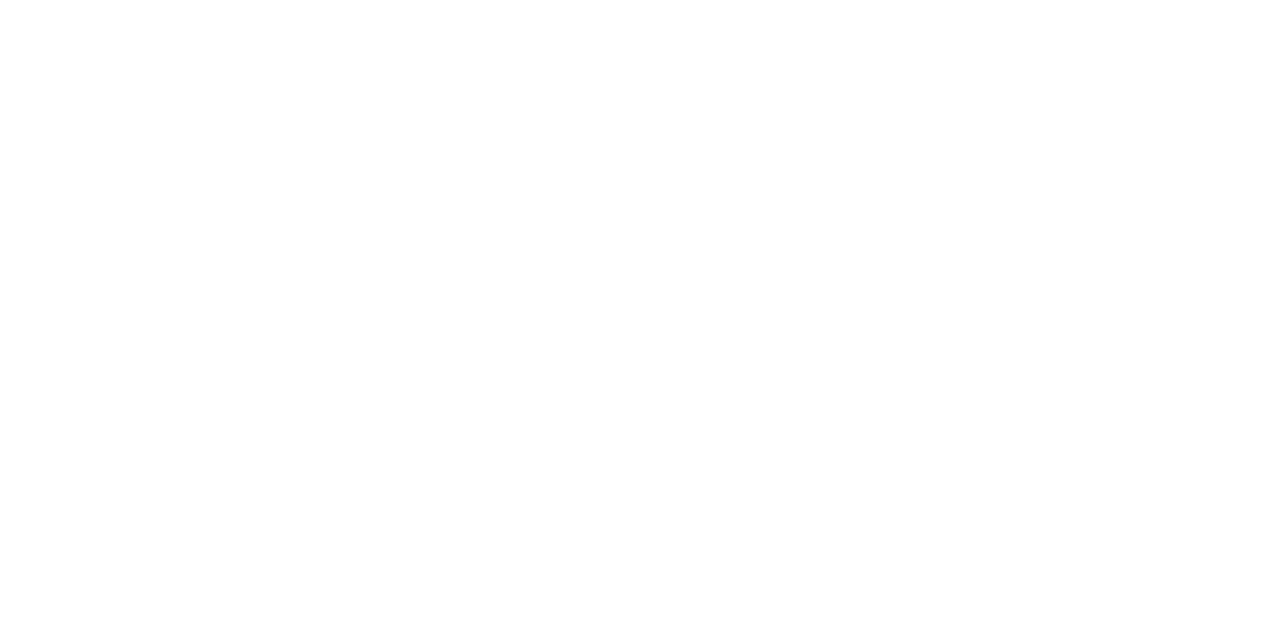
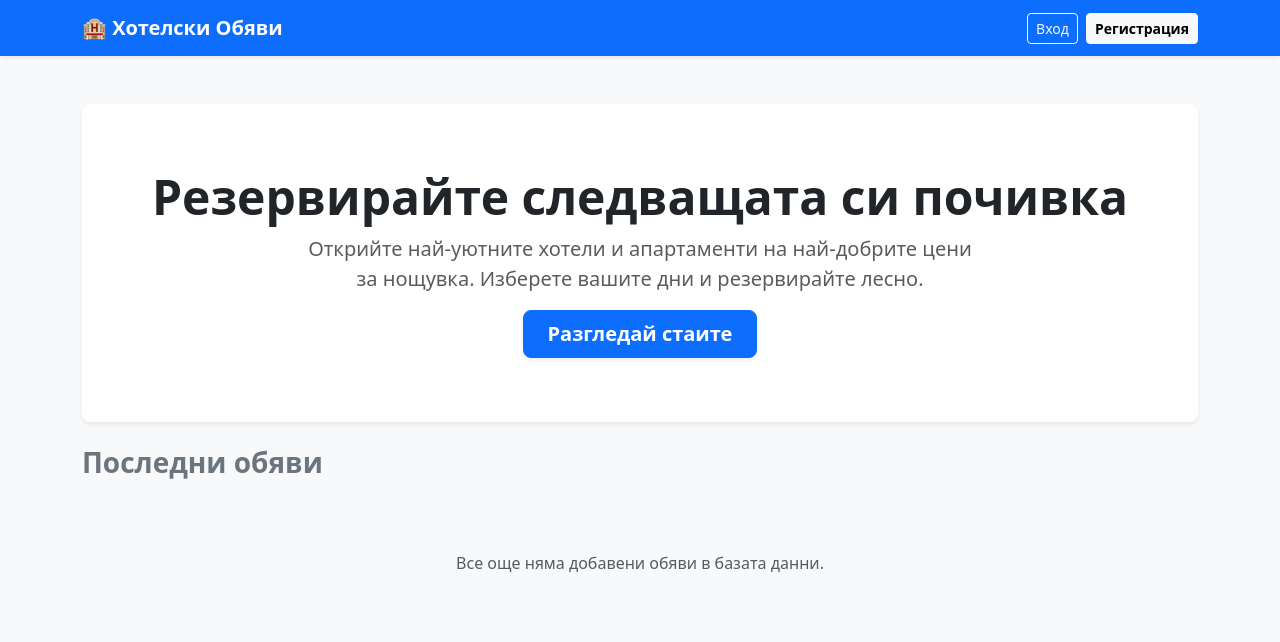
Before and after one commit to Dimo1911/WebApp, a website built with Vite: page index.html in a window 1280 px wide. Built offline with nearby package versions, Linux system fonts and the light colour scheme.

Commit message:
style: update website texts to focus on hotel bookings

```diff
--- a/index.html
+++ b/index.html
@@ -1,13 +1,45 @@
-<!doctype html>
-<html lang="en">
-  <head>
-    <meta charset="UTF-8" />
-    <link rel="icon" type="image/svg+xml" href="/favicon.svg" />
-    <meta name="viewport" content="width=device-width, initial-scale=1.0" />
-    <title>webapp</title>
-  </head>
-  <body>
-    <div id="app"></div>
+<!DOCTYPE html>
+<html lang="bg">
+<head>
+    <meta charset="UTF-8">
+    <meta name="viewport" content="width=device-width, initial-scale=1.0">
+    <title>Хотелски Обяви - Начало</title>
+    <!-- Сигурна връзка към Bootstrap стиловете -->
+    <link href="https://cdn.jsdelivr.net/npm/bootstrap@5.3.3/dist/css/bootstrap.min.css" rel="stylesheet">
+</head>
+<body class="bg-light">
+
+    <!-- Навигационна лента (Navbar) -->
+    <nav class="navbar navbar-expand-lg navbar-dark bg-primary shadow-sm">
+        <div class="container">
+            <a class="navbar-brand fw-bold" href="index.html">🏨 Хотелски Обяви</a>
+            <div class="d-flex" id="authButtons">
+                <a href="login.html" class="btn btn-outline-light me-2 btn-sm">Вход</a>
+                <a href="register.html" class="btn btn-light btn-sm fw-bold">Регистрация</a>
+            </div>
+        </div>
+    </nav>
+
+        <!-- Основно съдържание (Hero секция) -->
+    <div class="container my-5">
+        <div class="p-5 mb-4 bg-white rounded-3 shadow-sm border-0">
+            <div class="container-fluid py-3 text-center">
+                <h1 class="display-5 fw-bold text-dark">Резервирайте следващата си почивка</h1>
+                <p class="col-md-8 mx-auto fs-5 text-muted">Открийте най-уютните хотели и апартаменти на най-добрите цени за нощувка. Изберете вашите дни и резервирайте лесно.</p>
+                <a href="#listingsContainer" class="btn btn-primary btn-lg px-4 fw-bold shadow-sm">Разгледай стаите</a>
+            </div>
+        </div>
+
+
+        <!-- Последни обяви -->
+        <h3 class="fw-bold mb-4 text-secondary">Последни обяви</h3>
+        <div class="row" id="listingsContainer">
+            <div class="col text-center py-5">
+                <p class="text-muted">Все още няма добавени обяви в базата данни.</p>
+            </div>
+        </div>
+    </div>
+
     <script type="module" src="/src/main.js"></script>
-  </body>
+</body>
 </html>
```
Also changed, not shown: login.html (+3 -4 lines), register.html (+2 -4 lines).
